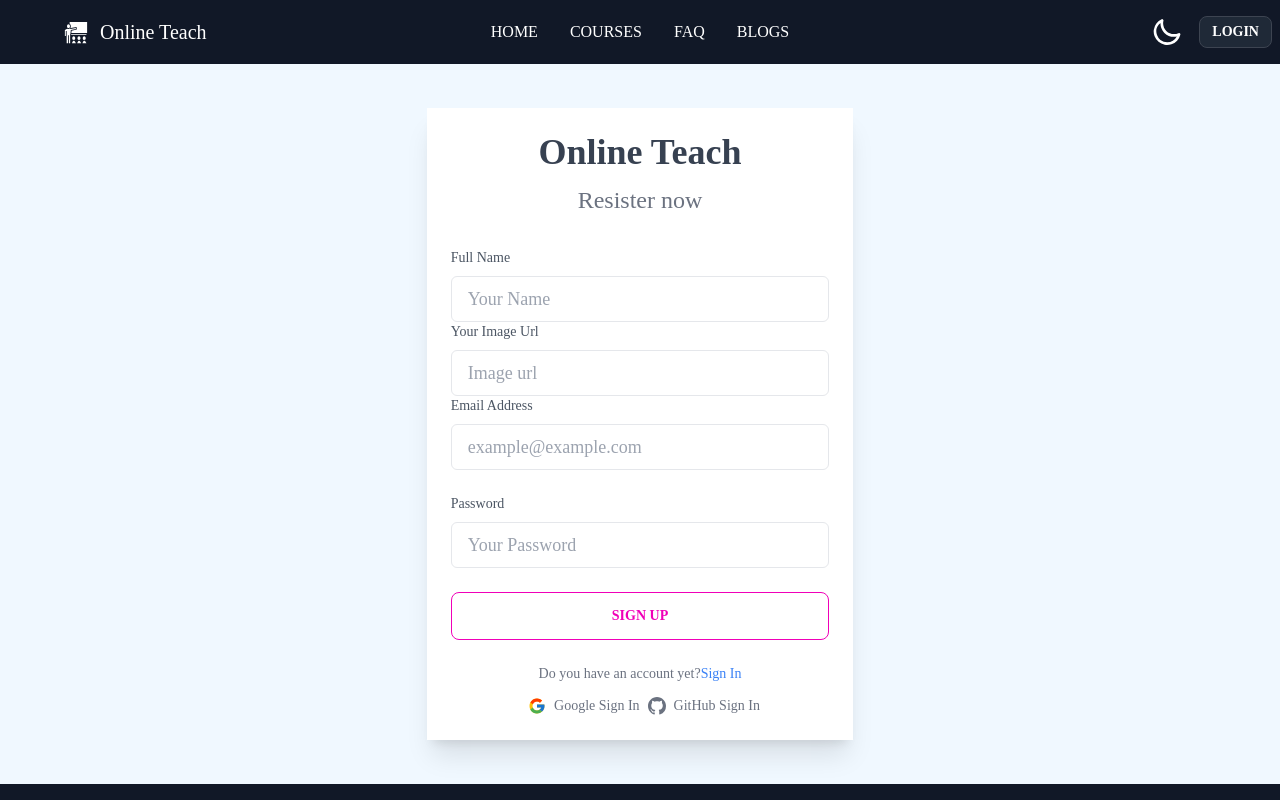
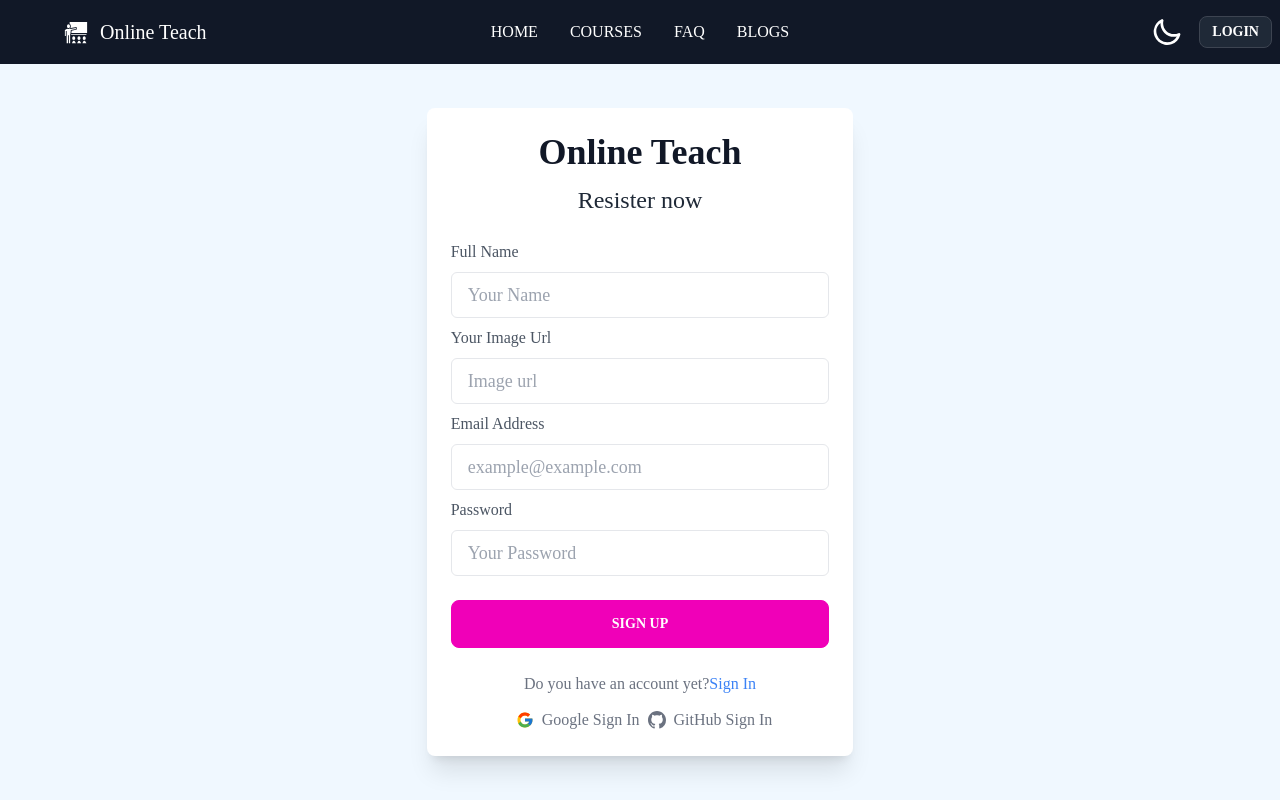
Before and after one commit to ripassorker2/online-teach, a React (Create React App) app: page /resister in a window 1280 px wide. Shown: the top 800 px of the page. Built offline with nearby package versions, Linux system fonts and the light colour scheme; no server answers.

Commit message:
some change in login and resister page

```diff
--- a/src/components/Login/ResetPassword.jsx
+++ b/src/components/Login/ResetPassword.jsx
@@ -25,11 +25,11 @@ const ResetPassword = () => {
           <div className="flex bg-white py-6 text-lg items-center w-full max-w-md px-6 mx-auto shadow-xl lg:w-2/6">
             <div className="flex-1 ">
               <div className="text-center">
-                <h2 className="text-4xl font-bold text-center text-gray-700 dark:text-white">
+                <h2 className="text-4xl font-bold text-center text-gray-700 ">
                   Online Teach
                 </h2>
 
-                <p className="mt-3 text-2xl text-gray-500 dark:text-gray-300">
+                <p className="mt-3 text-2xl text-gray-500 ">
                   Plasse enter yor email to reset passsowrd !!
                 </p>
               </div>
@@ -39,7 +39,7 @@ const ResetPassword = () => {
                   <div>
                     <label
                       htmlFor="email"
-                      className="block mb-2 text-sm text-gray-600 dark:text-gray-200"
+                      className="block my-2 text-base text-gray-600 "
                     >
                       Email Address
                     </label>
@@ -48,7 +48,7 @@ const ResetPassword = () => {
                       name="email"
                       id="email"
                       placeholder="example@example.com"
-                      className="block w-full px-4 py-2 mt-2 text-gray-700 placeholder-gray-400 bg-white border border-gray-200 rounded-md dark:placeholder-gray-600 dark:bg-gray-900 dark:text-gray-300 dark:border-gray-700 focus:border-blue-400 dark:focus:border-blue-400 focus:ring-blue-400 focus:outline-none focus:ring focus:ring-opacity-40"
+                      className="block w-full px-4 py-2 mt-2 placeholder-gray-400 bg-white border border-gray-200 rounded-md dark:placeholder-gray-600 dark:text-gray-300 dark:border-gray-700 focus:border-blue-400 dark:focus:border-blue-400 focus:ring-blue-400 focus:outline-none focus:ring focus:ring-opacity-40"
                       required
                     />
                   </div>
@@ -56,7 +56,7 @@ const ResetPassword = () => {
                   <div className="mt-6">
                     <button
                       type="submit"
-                      className="w-full btn btn-outline btn-secondary focus:ring-opacity-50"
+                      className="w-full btn btn-secondary focus:ring-opacity-50"
                     >
                       Reset Password
                     </button>
--- a/src/components/Resister/Resister.jsx
+++ b/src/components/Resister/Resister.jsx
@@ -78,24 +78,22 @@ const Resister = () => {
       {" "}
       <div className="my-11">
         <div className="flex justify-center ">
-          <div className="flex bg-white py-6 text-lg items-center w-full max-w-md px-6 mx-auto shadow-xl lg:w-2/6">
+          <div className="flex bg-white py-6 text-lg rounded-lg items-center w-full max-w-md px-6 mx-auto shadow-xl lg:w-2/6">
             <div className="flex-1 ">
               <div className="text-center">
-                <h2 className="text-4xl font-bold text-center text-gray-700 dark:text-white">
+                <h2 className="text-4xl font-bold text-center text-gray-900 ">
                   Online Teach
                 </h2>
 
-                <p className="mt-3 text-gray-500 text-2xl dark:text-gray-300">
-                  Resister now
-                </p>
+                <p className="mt-3 text-gray-800 text-2xl">Resister now</p>
               </div>
 
-              <div className="mt-8">
+              <div className="mt-6">
                 <form onSubmit={handleSubmitInfo}>
                   <div>
                     <label
                       htmlFor="email"
-                      className="block mb-2 text-sm text-gray-600 dark:text-gray-200"
+                      className="block mb-2 text-base       text-gray-600"
                     >
                       Full Name
                     </label>
@@ -104,14 +102,14 @@ const Resister = () => {
                       name="name"
                       id="name"
                       placeholder="Your Name"
-                      className="block w-full px-4 py-2 mt-2 text-gray-700 placeholder-gray-400 bg-white border border-gray-200 rounded-md dark:placeholder-gray-600 dark:bg-gray-900 dark:text-gray-300 dark:border-gray-700 focus:border-blue-400 dark:focus:border-blue-400 focus:ring-blue-400 focus:outline-none focus:ring focus:ring-opacity-40"
+                      className="block w-full px-4 py-2 mt-2  placeholder-gray-400 bg-white border border-gray-200 rounded-md dark:placeholder-gray-600 dark:text-gray-300 dark:border-gray-700 focus:border-blue-400 dark:focus:border-blue-400 focus:ring-blue-400 focus:outline-none focus:ring focus:ring-opacity-40"
                       required
                     />
                   </div>
                   <div>
                     <label
                       htmlFor="img"
-                      className="block mb-2 text-sm text-gray-600 dark:text-gray-200"
+                      className="block my-2 text-base text-gray-600 "
                     >
                       Your Image Url
                     </label>
@@ -120,14 +118,14 @@ const Resister = () => {
                       name="img"
                       id="img"
                       placeholder="Image url"
-                      className="block w-full px-4 py-2 mt-2 text-gray-700 placeholder-gray-400 bg-white border border-gray-200 rounded-md dark:placeholder-gray-600 dark:bg-gray-900 dark:text-gray-300 dark:border-gray-700 focus:border-blue-400 dark:focus:border-blue-400 focus:ring-blue-400 focus:outline-none focus:ring focus:ring-opacity-40"
+                      className="block w-full px-4 py-2 mt-2  placeholder-gray-400 bg-white border border-gray-200 rounded-md dark:placeholder-gray-600 dark:text-gray-300 dark:border-gray-700 focus:border-blue-400 dark:focus:border-blue-400 focus:ring-blue-400 focus:outline-none focus:ring focus:ring-opacity-40"
                       required
                     />
                   </div>
                   <div>
                     <label
                       htmlFor="email"
-                      className="block mb-2 text-sm text-gray-600 dark:text-gray-200"
+                      className="block my-2 text-base text-gray-600"
                     >
                       Email Address
                     </label>
@@ -136,16 +134,16 @@ const Resister = () => {
                       name="email"
                       id="email"
                       placeholder="example@example.com"
-                      className="block w-full px-4 py-2 mt-2 text-gray-700 placeholder-gray-400 bg-white border border-gray-200 rounded-md dark:placeholder-gray-600 dark:bg-gray-900 dark:text-gray-300 dark:border-gray-700 focus:border-blue-400 dark:focus:border-blue-400 focus:ring-blue-400 focus:outline-none focus:ring focus:ring-opacity-40"
+                      className="block w-full px-4 py-2 mt-2  placeholder-gray-400 bg-white border border-gray-200 rounded-md dark:text-gray-300 dark:border-gray-700 focus:border-blue-400 dark:focus:border-blue-400 focus:ring-blue-400 focus:outline-none focus:ring focus:ring-opacity-40"
                       required
                     />
                   </div>
 
-                  <div className="mt-6">
+                  <div className="my-2">
                     <div className="flex justify-between mb-2">
                       <label
                         htmlFor="password"
-                        className="text-sm text-gray-600 dark:text-gray-200"
+                        className="text-base text-gray-600 "
                       >
                         Password
                       </label>
@@ -156,7 +154,7 @@ const Resister = () => {
                       name="password"
                       id="password"
                       placeholder="Your Password"
-                      className="block w-full px-4 py-2 mt-2 text-gray-700 placeholder-gray-400 bg-white border border-gray-200 rounded-md dark:placeholder-gray-600 dark:bg-gray-900 dark:text-gray-300 dark:border-gray-700 focus:border-blue-400 dark:focus:border-blue-400 focus:ring-blue-400 focus:outline-none focus:ring focus:ring-opacity-40"
+                      className="block w-full px-4 py-2 mt-2  placeholder-gray-400 bg-white border border-gray-200 rounded-md dark:placeholder-gray-600  dark:text-gray-300 dark:border-gray-700 focus:border-blue-400 dark:focus:border-blue-400 focus:ring-blue-400 focus:outline-none focus:ring focus:ring-opacity-40"
                       required
                     />
                   </div>
@@ -164,14 +162,14 @@ const Resister = () => {
                   <div className="mt-6">
                     <button
                       type="submit"
-                      className="w-full btn btn-outline btn-secondary focus:ring-opacity-50"
+                      className="w-full btn btn-secondary focus:ring-opacity-50"
                     >
                       Sign Up
                     </button>
                   </div>
                 </form>
 
-                <p className="mt-6 text-sm text-center text-gray-500">
+                <p className="mt-6 text-base text-center text-gray-500">
                   Do you have an account yet?
                   <Link
                     to={"/login"}
@@ -180,7 +178,7 @@ const Resister = () => {
                     Sign In
                   </Link>
                 </p>
-                <div className="flex justify-center text-center items-center mt-3 text-sm text-gray-500">
+                <div className="flex justify-center text-center items-center mt-3 text-base text-gray-500">
                   <div
                     onClick={handleGoogleSignIn}
                     className="flex items-center"
```
Also changed, not shown: src/components/Login/Login.jsx (+13 -17 lines), src/components/OurCourses/SingleCoursesDetails.jsx (+27 -15 lines).
